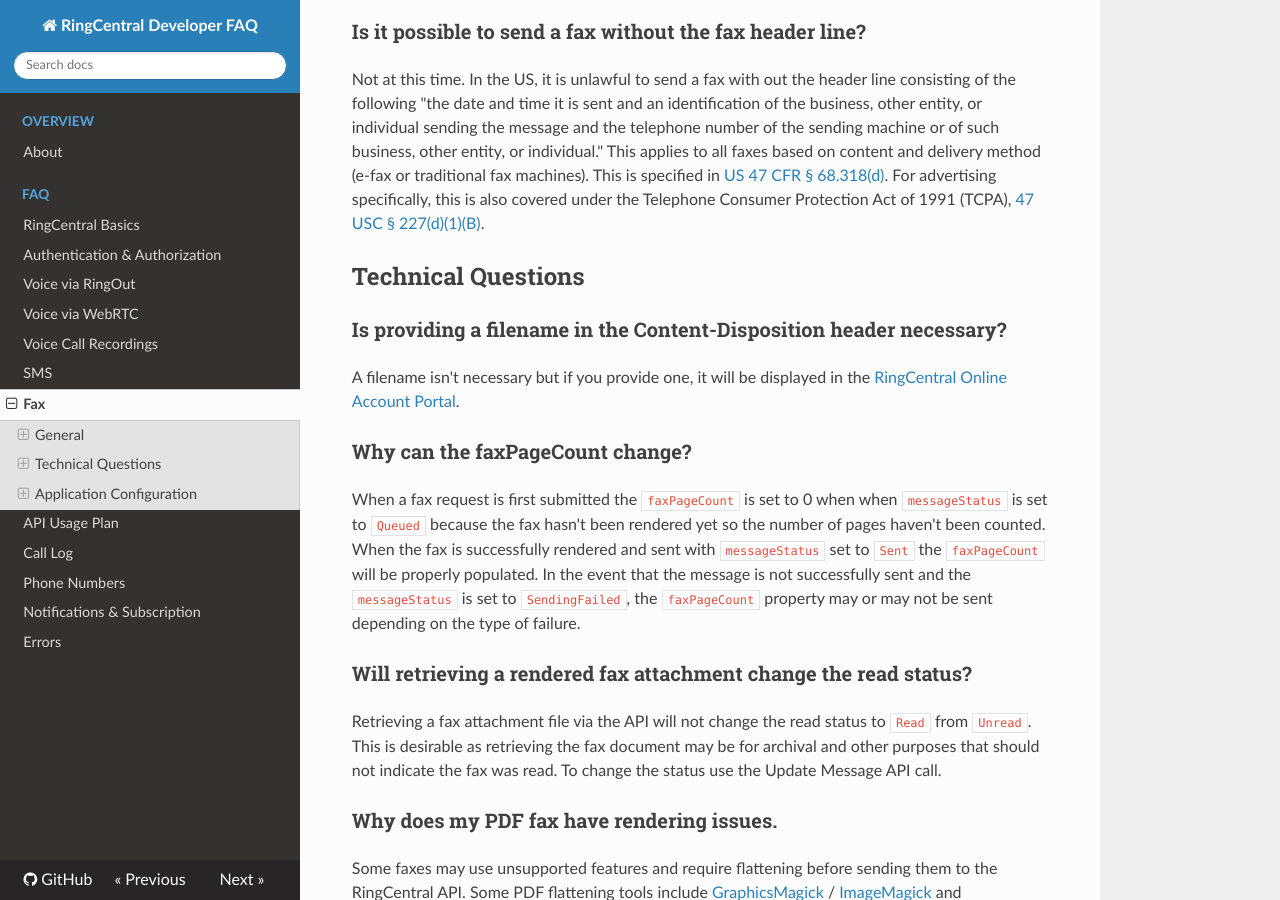
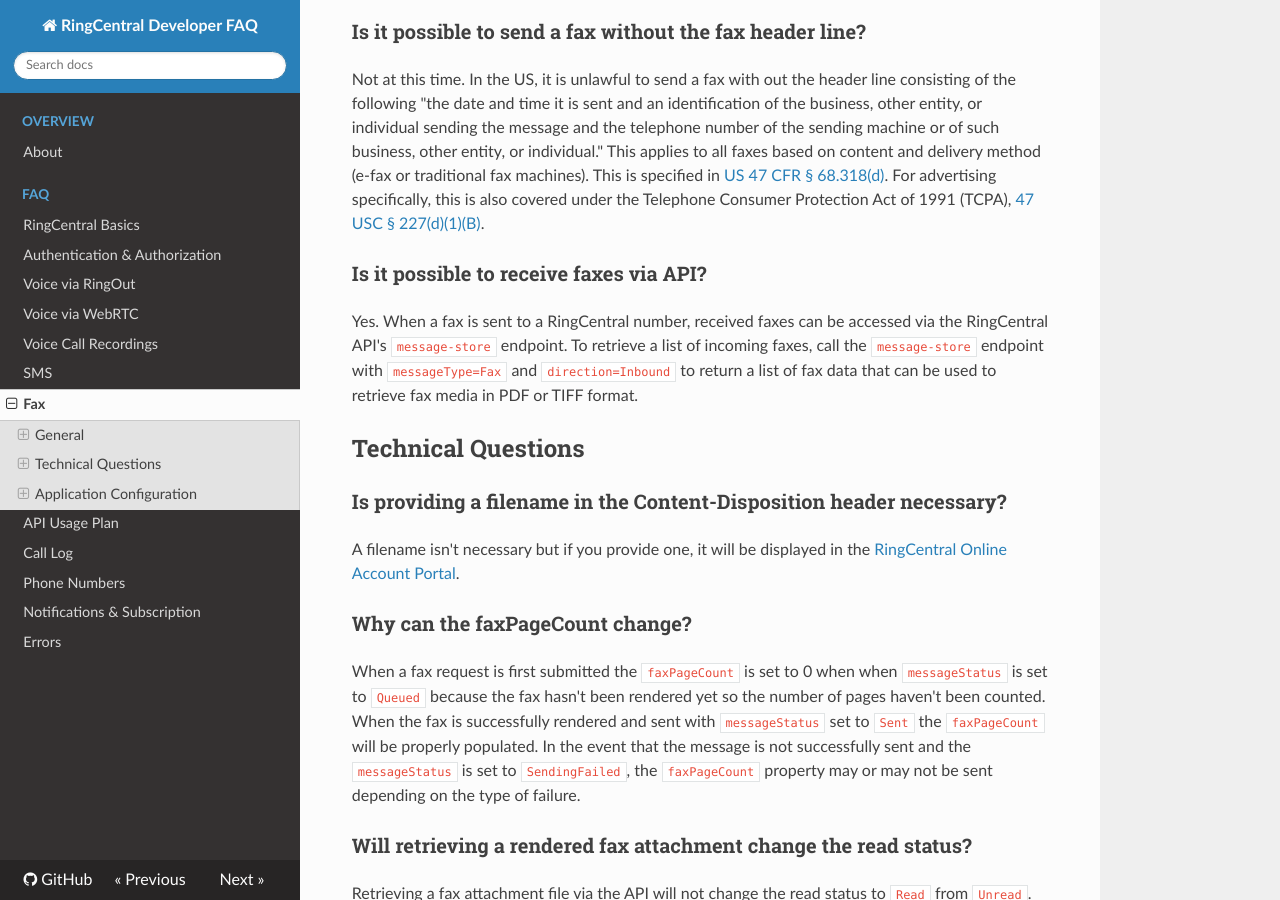
Before and after one commit to ringcentral/ringcentral-faq, an MkDocs documentation site: the page built from docs/fax.md, in a window 1280 px wide and 900 px high, scrolled down 1743 px. Built offline with MkDocs 1.6.1, drawn with Linux system fonts in a browser that asks for light colours; nearby versions of some CDN libraries; old or Windows-style settings are respelled for this version of MkDocs.

Commit message:
update fax faq

```diff
--- a/docs/fax.md
+++ b/docs/fax.md
@@ -48,6 +48,10 @@
 
 Not at this time. In the US, it is unlawful to send a fax with out the header line consisting of the following "the date and time it is sent and an identification of the business, other entity, or individual sending the message and the telephone number of the sending machine or of such business, other entity, or individual." This applies to all faxes based on content and delivery method (e-fax or traditional fax machines). This is specified in [US 47 CFR &#167; 68.318(d)](https://www.law.cornell.edu/cfr/text/47/68.318). For advertising specifically, this is also covered under the Telephone Consumer Protection Act of 1991 (TCPA), [47 USC &#167; 227(d)(1)(B)](https://www.law.cornell.edu/uscode/text/47/227).
 
+### Is it possible to receive faxes via API?
+
+Yes. When a fax is sent to a RingCentral number, received faxes can be accessed via the RingCentral API's `message-store` endpoint. To retrieve a list of incoming faxes, call the `message-store` endpoint with `messageType=Fax` and `direction=Inbound` to return a list of fax data that can be used to retrieve fax media in PDF or TIFF format.
+
 ## Technical Questions
 
 ### Is providing a filename in the Content-Disposition header necessary?
```
